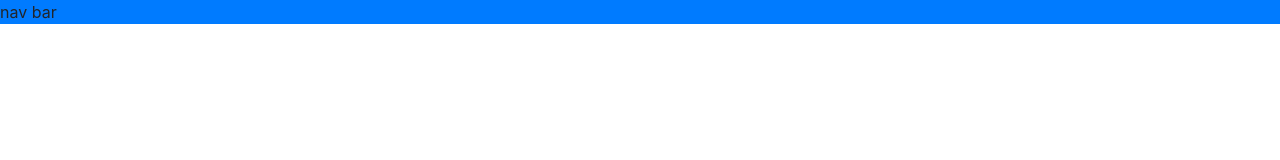
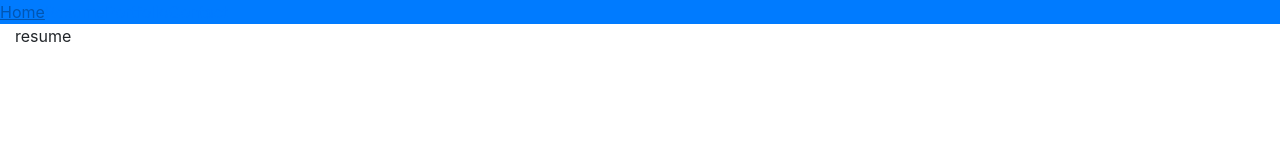
Before and after one commit to zlind1/my-website, a React (Create React App) app: page /resume in a window 1280 px wide. Shown: the top 160 px of the page. Built offline with nearby package versions, Linux system fonts and the light colour scheme.

Commit message:
added routing and links in topbar

```diff
--- a/src/App.js
+++ b/src/App.js
@@ -1,5 +1,6 @@
 import React from 'react';
 import {Container} from 'react-bootstrap';
+import {Route} from 'react-router-dom';
 
 import TopBar from './TopBar.js';
 
@@ -7,6 +8,18 @@ function App() {
   return (
     <Container fluid>
       <TopBar />
+      <Route exact path='/'>
+        home
+      </Route>
+      <Route exact path='/resume'>
+        resume
+      </Route>
+      <Route exact path='/portfolio'>
+        portfolio
+      </Route>
+      <Route exact path='/contact'>
+        contact
+      </Route>
     </Container>
   );
 }
--- a/src/TopBar.js
+++ b/src/TopBar.js
@@ -1,10 +1,22 @@
 import React from 'react';
 import {Row} from 'react-bootstrap';
+import {Link} from 'react-router-dom';
 
 function TopBar() {
   return (
     <Row className='bg-primary'>
-    	  nav bar
+    	  <Link to='/'>
+    	    Home
+    	  </Link>
+    	  <Link to='/resume'>
+    	    Resume
+    	  </Link>
+    	  <Link to='/portfolio'>
+    	    Portfolio
+    	  </Link>
+    	  <Link to='/contact'>
+    	    Contact
+    	  </Link>
     </Row>
   );
 }
--- a/src/index.js
+++ b/src/index.js
@@ -1,11 +1,14 @@
 import React from 'react';
 import ReactDOM from 'react-dom';
+import {BrowserRouter} from 'react-router-dom';
 import App from './App';
 import * as serviceWorker from './serviceWorker';
 
 ReactDOM.render(
   <React.StrictMode>
-    <App />
+    <BrowserRouter>
+      <App />
+    </BrowserRouter>
   </React.StrictMode>,
   document.getElementById('root')
 );
```
